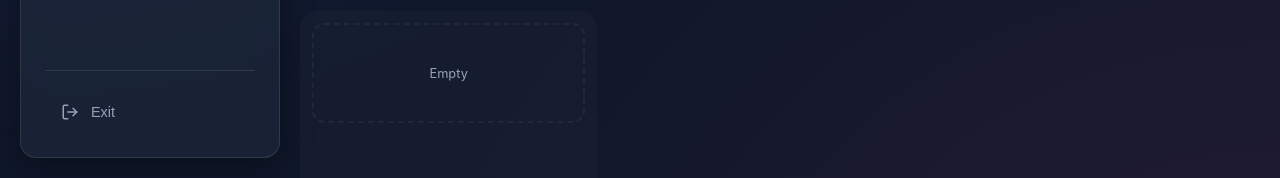
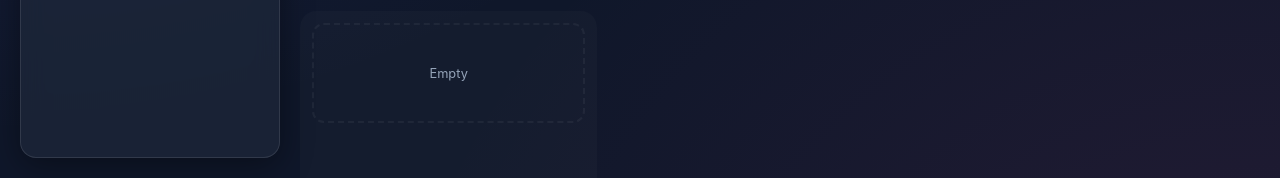
Before and after one commit to Esteban05-glitch/buscotrabajo, a React (Vite) app: page / in a window 1280 px wide. Shown: the part 622-800 px from the top of the page. Built offline with nearby package versions, Linux system fonts and the light colour scheme.

Commit message:
Update Sidebar.jsx

```diff
--- a/src/components/Sidebar.jsx
+++ b/src/components/Sidebar.jsx
@@ -1,5 +1,5 @@
 import React from 'react';
-import { LayoutDashboard, Briefcase, FileText, Settings, LogOut } from 'lucide-react';
+import { LayoutDashboard, Briefcase, FileText, Settings } from 'lucide-react';
 
 const Sidebar = ({ activeTab, setActiveTab }) => {
   const menuItems = [
@@ -67,25 +67,6 @@ const Sidebar = ({ activeTab, setActiveTab }) => {
         ))}
       </nav>
 
-      <div style={{ marginTop: 'auto', paddingTop: '20px', borderTop: '1px solid var(--border-glass)' }}>
-        <button style={{
-          display: 'flex',
-          alignItems: 'center',
-          gap: '12px',
-          padding: '12px 16px',
-          borderRadius: '12px',
-          border: 'none',
-          background: 'transparent',
-          color: 'var(--text-muted)',
-          cursor: 'pointer',
-          width: '100%',
-          textAlign: 'left',
-          fontSize: '0.9rem'
-        }}>
-          <LogOut size={18} />
-          <span>Exit</span>
-        </button>
-      </div>
     </aside>
   );
 };
```
